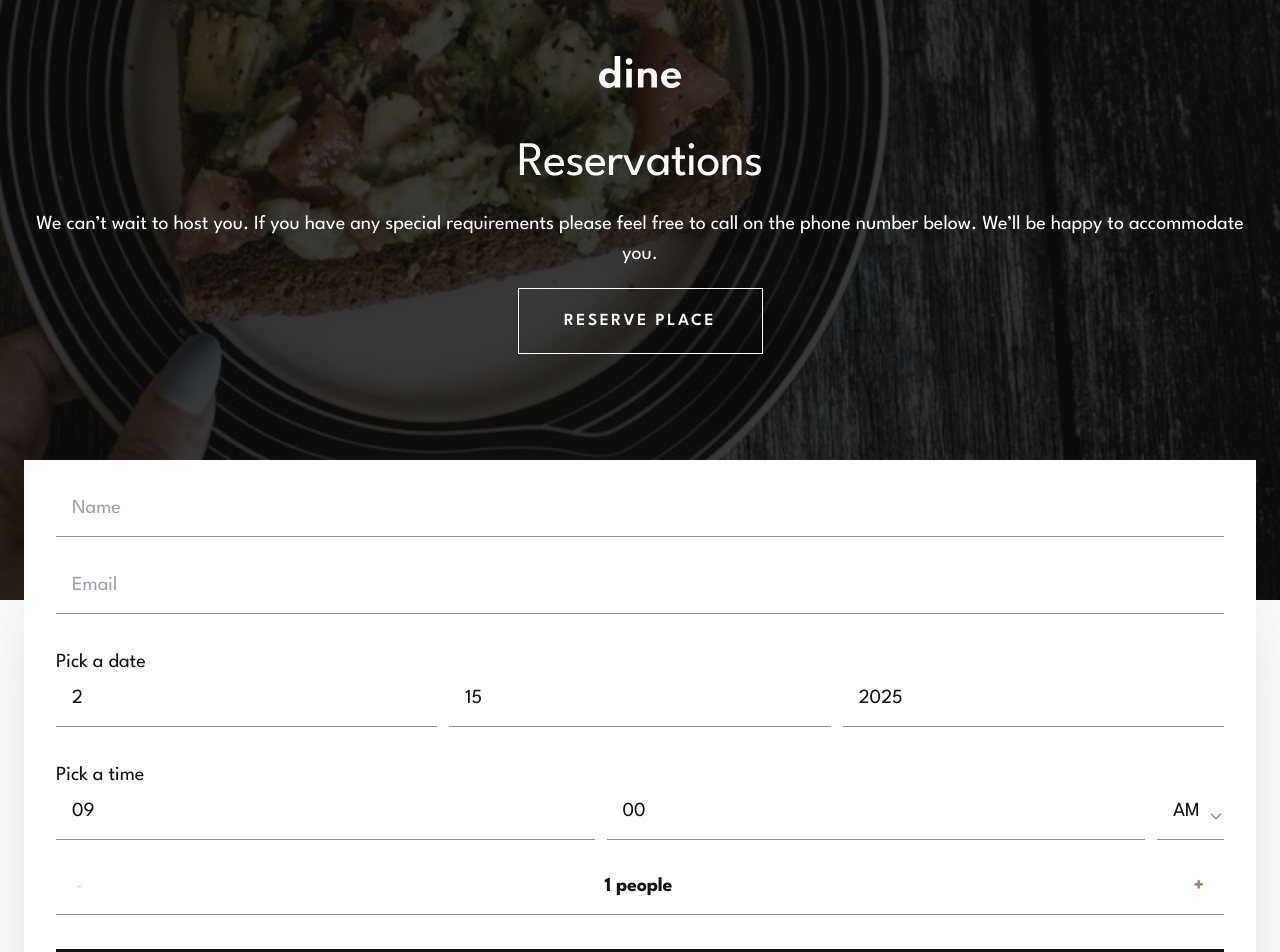
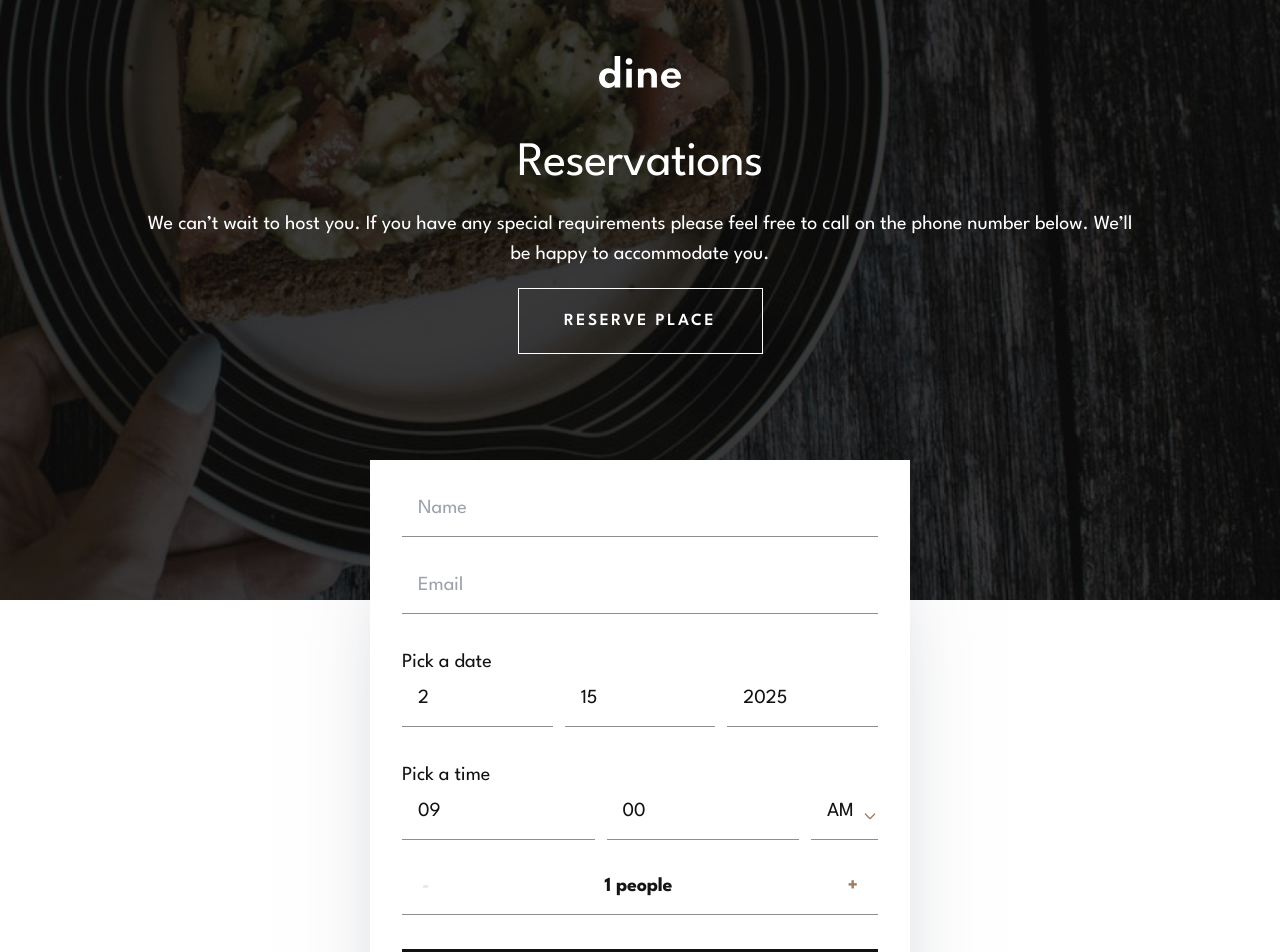
Before and after one commit to sophia-see/dine-restaurant, a Next.js app: page /booking in a window 1280 px wide. Shown: the top 952 px of the page. Built offline with nearby package versions, Linux system fonts and the light colour scheme.

Commit message:
added desktop and tablet view

```diff
--- a/components/booking-form/BookingForm.tsx
+++ b/components/booking-form/BookingForm.tsx
@@ -90,13 +90,15 @@ export default function BookingForm() {
   return (
     <FormProvider {...form} >
       <form onSubmit={form.handleSubmit(onSubmit)}>
-        <div className='relative h-full min-h-[560px]'>
+        <div className='relative h-full min-h-[560px] xl-1440:min-h-[320px] xl-1440:mx-[165px]'>
           <div
             className={`
+              max-w-[540px]
               mx-[24px] py-[34px] px-[32px]
-              absolute top-[-25%] left-0 right-0
+              absolute top-[-25%] left-0 right-0 xl-1440:top-[-110%]
               shadow-[0_75px_100px_-50px_rgba(56,66,85,50%)] bg-white
               flex flex-col gap-[34px]
+              md:place-self-center xl-1440:place-self-end
             `}
           >
             <InputWrapper>
--- a/components/booking-hero/BookingHero.tsx
+++ b/components/booking-hero/BookingHero.tsx
@@ -13,7 +13,7 @@ export default function BookingHero() {
 
   return (
     <div>
-      <div className='h-[600px] w-full relative'>
+      <div className='h-[600px] relative'>
         <Image
           src={`/images/booking/hero-bg-${currSize}@2x.jpg`}
           sizes='100vw'
@@ -23,13 +23,21 @@ export default function BookingHero() {
           className='w-full h-full brightness-[75%]'
           priority
         />
-        <div className='absolute top-[56px] left-0 right-0 px-[24px] flex flex-col items-center text-center text-white'>
+        <div
+          className={`
+            absolute top-[56px] left-0 right-0
+            mx-[24px] xl-1440:mx-[165px]
+            flex flex-col items-center text-center
+            xl-1440:items-start xl-1440:text-start
+            text-white
+          `}
+          >
           <Logo />
-          <div className='mt-[44px] mb-[19px] flex flex-col gap-[13px]'>
+          <div className='w-full mt-[44px] xl-1440:mt-[153px] mb-[19px] flex flex-col gap-[13px] xl:max-w-[80%] xl-1440:max-w-[445px]'>
             <ItemTitle title='Reservations' />
             <ItemDescription text='We can’t wait to host you. If you have any special requirements please feel free to call on the phone number below. We’ll be happy to accommodate you.' />
           </div>
-          <Button variant='outline' className='w-full max-w-[245px]'>Reserve Place</Button>
+          <Button variant='outline' className='xl-1440:hidden w-full max-w-[245px]'>Reserve Place</Button>
         </div>
       </div>
     </div>
--- a/tailwind.config.ts
+++ b/tailwind.config.ts
@@ -8,6 +8,9 @@ export default {
   ],
   theme: {
     extend: {
+      screens: {
+        "xl-1440": "1440px",
+      },
       colors: {
         "beaver": "hsl(27, 22%, 51%)",  //#9e7f66
         "cod-gray": "hsl(0, 0%, 7%)",   //#111111
```
